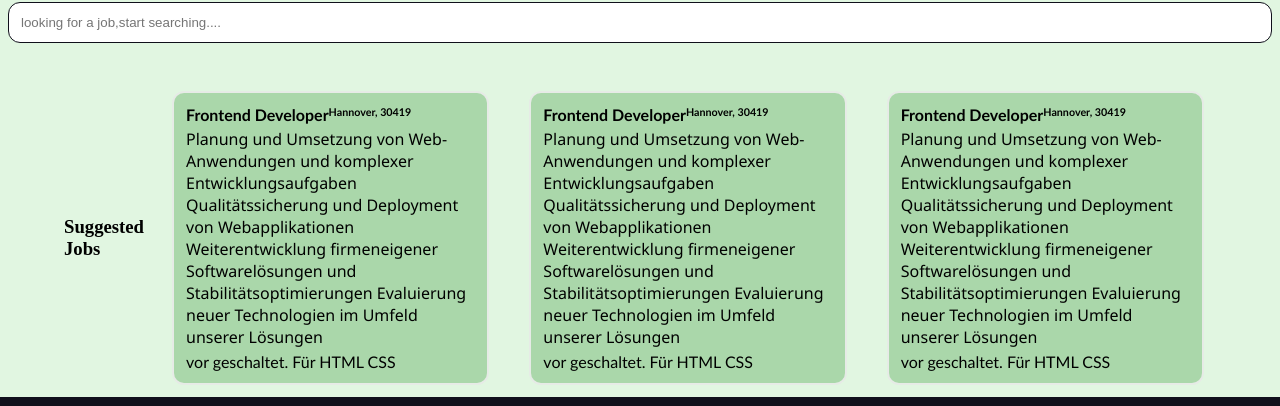
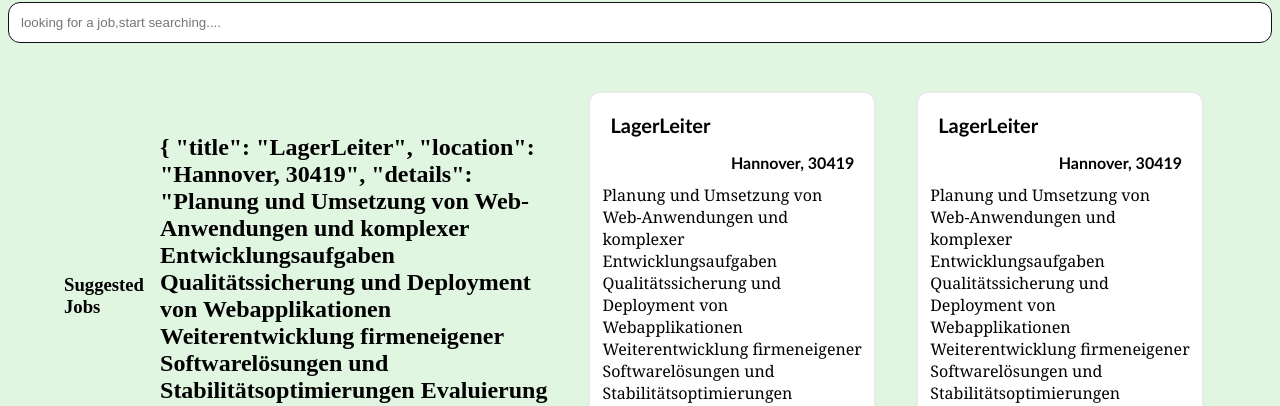
Before and after one commit to NuBreed/Jobly, a Vue app: page / in a window 1280 px wide. Shown: the part 513-919 px from the top of the page. Built offline with nearby package versions, Linux system fonts and the light colour scheme.

Commit message:
job card fetched from store

```diff
--- a/src/components/JobCard.vue
+++ b/src/components/JobCard.vue
@@ -5,6 +5,7 @@ const props = defineProps({
     title: String,
     location: String,
     details: String,
+    field: String,
   },
 })
 </script>
@@ -28,28 +29,43 @@ const props = defineProps({
       <p class="job-details"></p>
       <p class="job-details">{{ job.details }}</p>
     </main>
-    <footer>
-      <span> vor {{ job.published }} geschaltet. Für HTML CSS </span>
+    <footer class="job-footer">
+      <span> vor {{ job.published }} geschaltet</span>
       <slot>
-        <span class="job-type"> </span>
+        <span class="job-type"> {{ job.field }}</span>
         <div class="job-hours"></div>
       </slot>
     </footer>
   </div>
 </template>
 <style scoped>
-.header {
-  display: flex;
+.header,
+footer {
+  width: 100%;
 }
+
 .job-title {
   font-family: 'Trebuchet MS', 'Lucida Sans Unicode', 'Lucida Grande',
     'Lucida Sans', Arial, sans-serif;
+  font-size: 20px;
+  padding: 8px;
+}
+.job-location {
+  text-align: end;
+  font-size: 16px;
+  padding: 8px;
+}
+
+.job-footer {
+  text-align: end;
+  font-size: 16px;
+  padding: 8px;
 }
 .card {
   padding: 12px;
   font-family: 'Trebuchet MS', 'Lucida Sans Unicode', 'Lucida Grande',
     'Lucida Sans', Arial, sans-serif;
-  background-color: rgb(170, 215, 170);
+  background-color: rgb(255, 255, 255);
   width: 30%;
   margin: 12px;
   border: 2px solid rgb(230, 235, 230);
@@ -64,6 +80,7 @@ const props = defineProps({
   box-shadow: 4px 2px 32px rgb(61, 56, 24);
 }
 .job-details {
-  font-family: 'Segoe UI', Tahoma, Geneva, Verdana, sans-serif;
+  font-family: Cambria, Cochin, Georgia, Times, 'Times New Roman', serif;
+  font-size: 16px;
 }
 </style>
--- a/src/components/Jobs.vue
+++ b/src/components/Jobs.vue
@@ -1,20 +1,24 @@
 <script setup>
 import { ref, reactive } from 'vue'
 import JobCard from './JobCard.vue'
+import { useJobStore } from '../stores/jobStore'
+const jobs = useJobStore()
+console.log(jobs.job)
 
-const job = reactive({
-  title: 'Frontend Developer',
-  location: 'Hannover, 30419',
-  details:
-    'Planung und Umsetzung von Web-Anwendungen und komplexer Entwicklungsaufgaben Qualitätssicherung und Deployment von Webapplikationen Weiterentwicklung firmeneigener Softwarelösungen und Stabilitätsoptimierungen Evaluierung neuer Technologien im Umfeld unserer Lösungen',
-})
+// const job = reactive({
+//   title: 'LagerLeiter',
+//   location: 'Hannover, 30419',
+//   details:
+//     'Planung und Umsetzung von Web-Anwendungen und komplexer Entwicklungsaufgaben Qualitätssicherung und Deployment von Webapplikationen Weiterentwicklung firmeneigener Softwarelösungen und Stabilitätsoptimierungen Evaluierung neuer Technologien im Umfeld unserer Lösungen',
+//   field: 'logistics',
+// })
 </script>
 <template>
   <div class="job-wrapper">
     <h3>Suggested Jobs</h3>
-    <JobCard :job="job" class="job-card" />
-    <JobCard :job="job" class="job-card" />
-    <JobCard :job="job" class="job-card" />
+    <h1>{{ jobs.job }}</h1>
+    <JobCard :job="jobs.job" class="job-card" />
+    <JobCard :job="jobs.job" class="job-card" />
   </div>
 </template>
 <style scoped>
--- a/src/components/Navbar.vue
+++ b/src/components/Navbar.vue
@@ -4,12 +4,12 @@ import { useSidebarStore } from '../stores/headerStore'
 import NavButton from './NavButton.vue'
 import Aside from './Aside.vue'
 
+const open_sidebar = useSidebarStore()
+
 const navInfo = reactive([
   { component: 'Home', link: '/' },
   { component: 'Profile', link: '/profile' },
 ])
-
-const open_sidebar = useSidebarStore()
 </script>
 <template>
   <header class="header">
--- /dev/null
+++ b/src/stores/jobStore.js
@@ -0,0 +1,20 @@
+import { defineStore } from 'pinia'
+
+export const useJobStore = defineStore('job', {
+  state: () => {
+    return {
+      job: {
+        title: 'LagerLeiter',
+        location: 'Hannover, 30419',
+        details:
+          'Planung und Umsetzung von Web-Anwendungen und komplexer Entwicklungsaufgaben Qualitätssicherung und Deployment von Webapplikationen Weiterentwicklung firmeneigener Softwarelösungen und Stabilitätsoptimierungen Evaluierung neuer Technologien im Umfeld unserer Lösungen',
+        field: 'logistics',
+      },
+    }
+  },
+  actions: {
+    toggle() {
+      this.open = !this.open
+    },
+  },
+})
--- a/src/views/Home.vue
+++ b/src/views/Home.vue
@@ -21,6 +21,4 @@ import JobSearch from '../components/JobSearch.vue'
   text-align: center;
   height: 50vh;
 }
-section {
-}
 </style>
```
